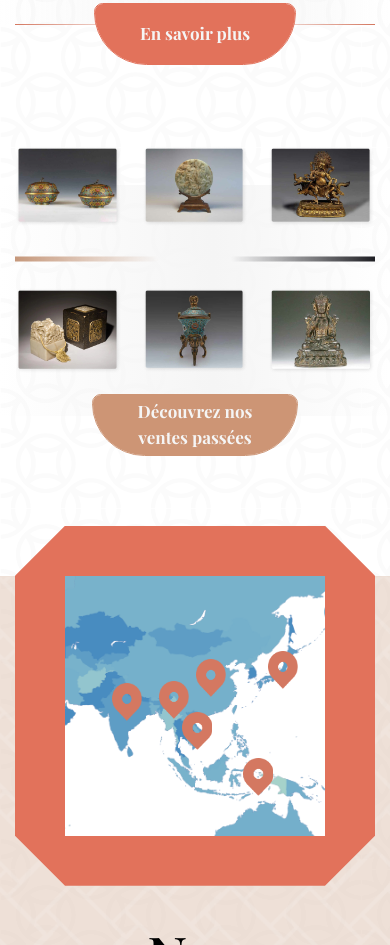
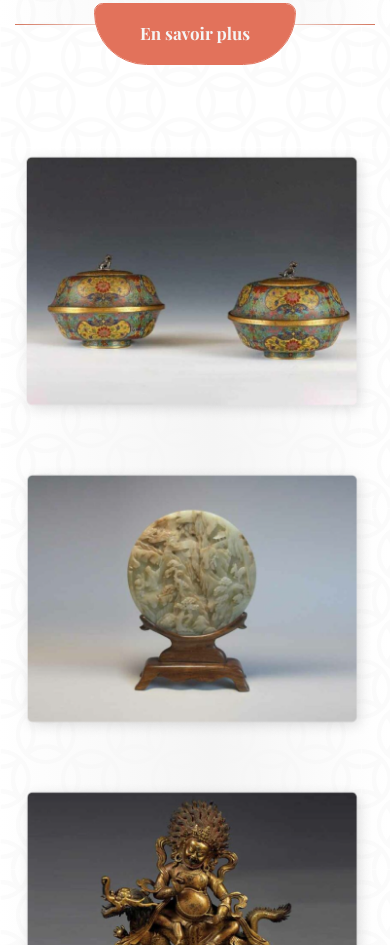
Before and after one commit to hyubin256/Ansas, a website: page index.html in a window 390 px wide. Shown: the part 3462-4407 px from the top of the page. Drawn offline with nearby package versions, Linux system fonts and the light colour scheme; files whose address does not match are found by name; a web font is replaced by a local one.

Commit message:
[Stye] Grid styles for Specific section

```diff
--- a/sass/main.scss
+++ b/sass/main.scss
@@ -768,6 +768,15 @@
 
             position: relative;
             margin-bottom: 20px;
+            @media (max-width: 768px) {
+                grid-template-columns: 1fr 1fr;
+                row-gap: 30px;
+                column-gap: 30px;
+            }
+            @media (max-width: 595px) {
+                grid-template-columns: 1fr;
+                row-gap: 40px;
+            }
             .specific-item{
                 position: relative;
                 &:hover{
@@ -846,6 +855,9 @@
                 transform:  translateY(-50%);
 
                 background: linear-gradient(90deg, #C5977A 0%, rgba(197, 151, 122, 0) 100%);
+                @media (max-width: 768px) {
+                    display: none;
+                }
             }
             &::after{
                 position: absolute;
@@ -859,6 +871,9 @@
                 transform:  translateY(-50%);
 
                 background:  linear-gradient(270deg, #1E1E23 0%, rgba(30, 30, 35, 0) 100%);;
+                @media (max-width: 768px) {
+                    display: none;
+                }
             }
         }
     }
```
Also changed, not shown: styles/main.css.
